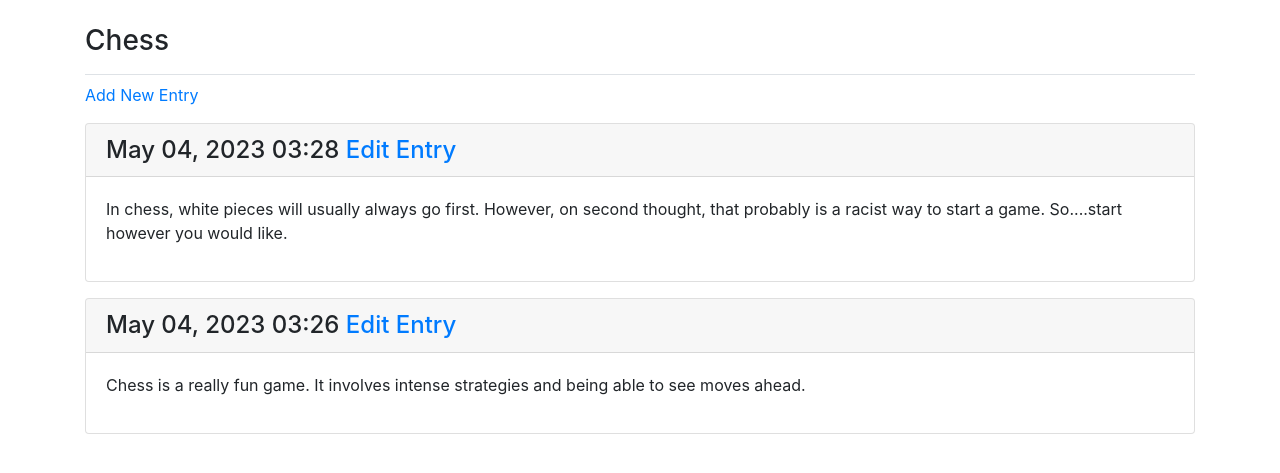
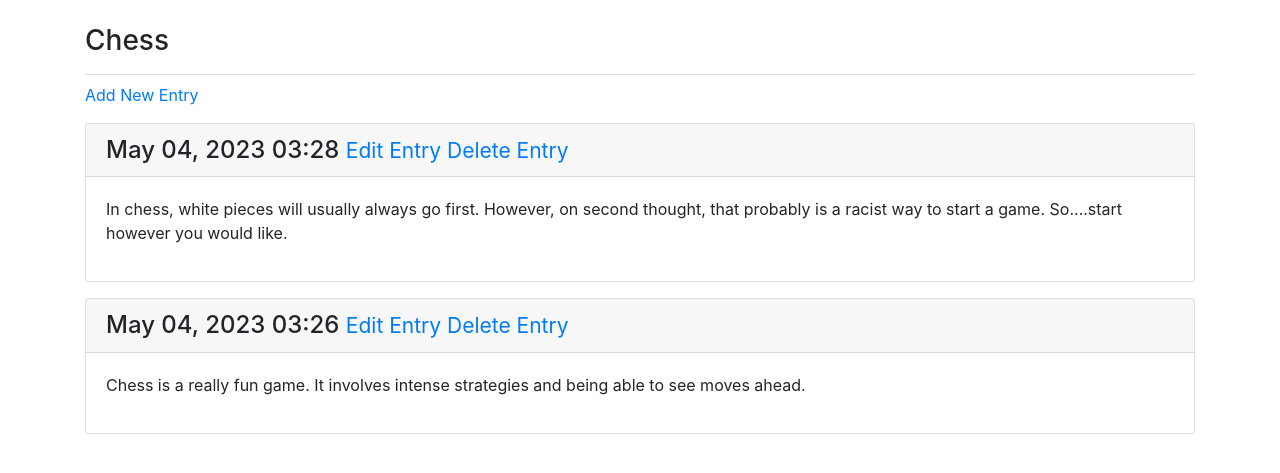
Before and after one commit to mmuugii/Learning-Log, a Django app: page /topics/1/ in a window 1280 px wide. Shown: the part 58-531 px from the top of the page. Run offline with Django 4.2, Linux system fonts and the light colour scheme; a user stored in the database is signed in; data comes from the database, SQL or seed files in the repository; both versions use the stored data as it was after the commit; some libraries are stand-ins or nearby versions.

Commit message:
added delete entry functionality

```diff
--- a/learning_logs/templates/learning_logs/topic.html
+++ b/learning_logs/templates/learning_logs/topic.html
@@ -13,9 +13,10 @@
         <div class="card mb-3">
             <h4 class="card-header">
                 {{ entry.date_added|date:'M d, Y H:i' }}
-                <a href="{% url 'learning_logs:edit_entry' entry.id %}">
-                    Edit Entry</a>
-                <!-- <small></small> -->
+                <small>
+                    <a href="{% url 'learning_logs:edit_entry' entry.id %}">Edit Entry</a>
+                    <a href="{% url 'learning_logs:delete_entry' entry.id %}">Delete Entry</a>
+                </small>
             </h4>
             <div class="card-body">
                 {{ entry.text|linebreaks }}
--- a/learning_logs/urls.py
+++ b/learning_logs/urls.py
@@ -18,4 +18,6 @@ urlpatterns = [
     path('new_entry/<int:topic_id>/', views.new_entry, name='new_entry'),
     # Page for editing an entry
     path('edit_entry/<int:entry_id>/', views.edit_entry, name='edit_entry'),
+    # Page for deleting an entry
+    path('delete_entry/<int:entry_id>', views.delete_entry, name='delete_entry'),
 ]
--- a/learning_logs/views.py
+++ b/learning_logs/views.py
@@ -88,3 +88,18 @@
 
     context = {'entry': entry, 'topic': topic, 'form': form}
     return render(request, 'learning_logs/edit_entry.html', context)
+
+@login_required()
+def delete_entry(request, entry_id):
+    """Delete an Entry"""
+    entry = Entry.objects.get(id=entry_id)
+    topic = entry.topic
+    if topic.owner != request.user:
+        raise Http404()
+
+    if request.method == 'POST':
+        entry.delete()
+        return redirect('learning_logs:topic', topic_id=topic.id)
+
+    context = {'entry': entry}
+    return render(request, 'learning_logs/confirm_delete.html', context)
```
Also changed, not shown: learning_logs/templates/learning_logs/confirm_delete.html (added, +13 -0 lines), db.sqlite3.
